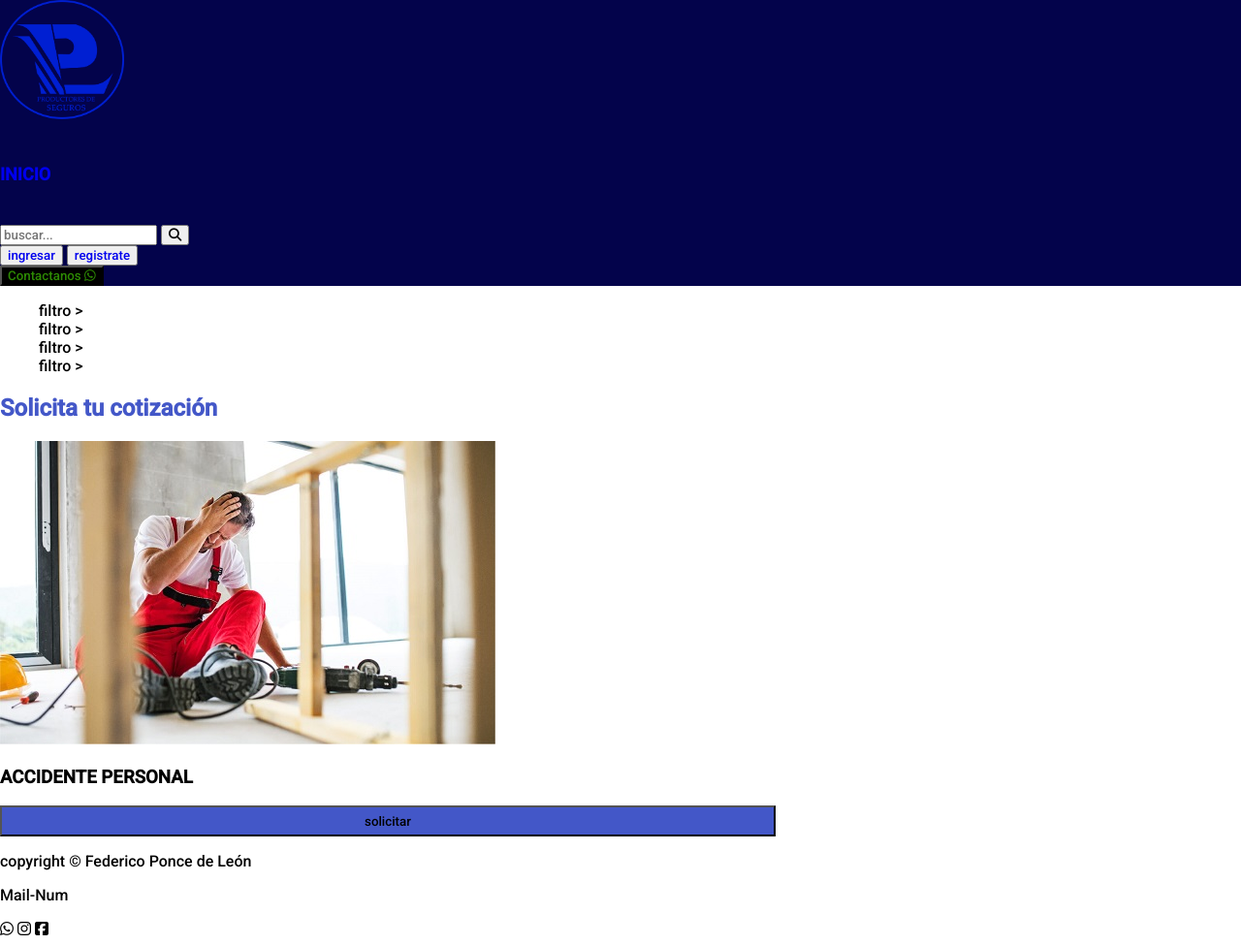
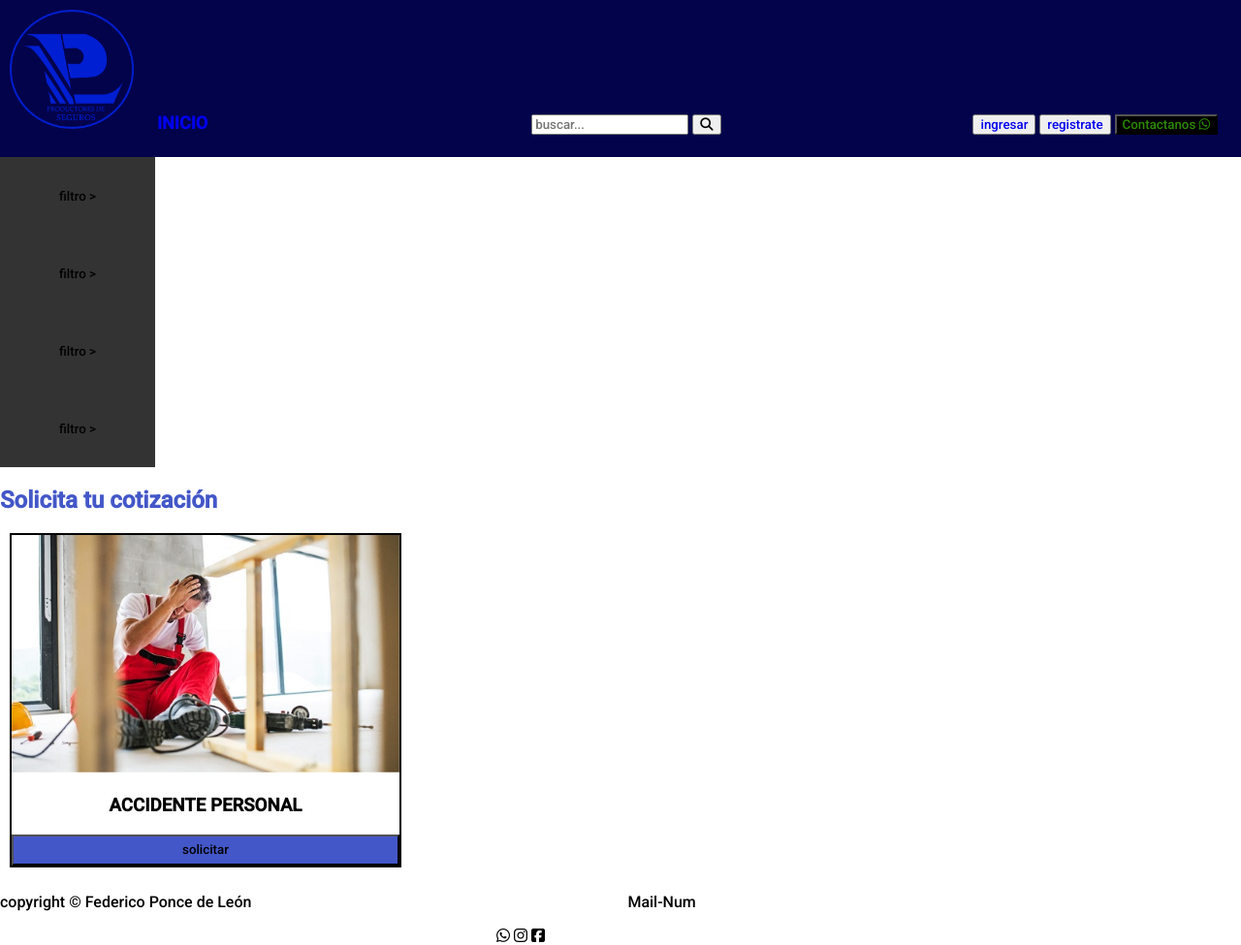
Before and after one commit to wasapjg/Cotizaciones-Ponce-de-Leon, a plain HTML site: page html/filtro4.html in a window 1280 px wide. Shown: the whole page at 97% size. Drawn offline with Linux system fonts and the light colour scheme.

Commit message:
Box-Modeling

```diff
--- a/html/filtro4.html
+++ b/html/filtro4.html
@@ -12,10 +12,12 @@
 </head>
 <body>
     <header>
-        <div class="logo">
-            <a href="../index.html"><img class="imagenLogo" src="../img/logo.png" alt="logo"></a>
-        </div>
         <nav>
+
+            <div class="logo">
+                <a href="../index.html"><img class="imagenLogo" src="../img/logo.png" alt="logo"></a>
+            </div>
+
             <a href="../index.html"><h6>INICIO</h6></a>
             <div class="seeker">
                 <input text class="barSeeker" placeholder="buscar...">
@@ -35,10 +37,10 @@
     <nav>
         <div class="ContainerFilters">
             <ul class="filters">
-                <li class="filter-1"><a href="./filtro1.html">filtro ></a></li>
-                <li class="filter-2"><a href="./filtro2.html">filtro ></a></li>
-                <li class="filter-3"><a href="./filtro3.html">filtro ></a></li>
-                <li class="filter-4"><a href="./filtro4.html">filtro ></a></li>
+                <li class="filter-1"><button><a href="./filtro1.html">filtro ></a></button></li>
+                <li class="filter-2"><button><a href="./filtro2.html">filtro ></a></button></li>
+                <li class="filter-3"><button><a href="./filtro3.html">filtro ></a></button></li>
+                <li class="filter-4"><button><a href="./filtro4.html">filtro ></a></button></li>
             </ul>
         </div>
     </nav>
--- a/style.css
+++ b/style.css
@@ -10,6 +10,32 @@ body{
 
 header{
     background-color: #03034b;
+    display: inline-block;
+    width: 100%;
+}
+
+header nav{
+    display: inline-block;
+    width: 100%;
+    padding-bottom: 15px;
+}
+
+.submenu{
+    display: inline-block;
+}
+
+.submenu i{
+    margin-left: 10px;
+    color: #4357C8;
+}
+
+.submenu i:hover{
+    color: blue;
+}
+
+.logo{
+    display: inline-block;
+    margin: 10px;
 }
 
 .imagenLogo{
@@ -18,6 +44,18 @@ header{
 
 nav h6 {
     font-size: large;
+    display: inline-block;
+    margin: 10px;
+}
+
+.seeker{
+    display: inline-block;
+    margin-left: 25%;
+}
+
+.register{
+    display: inline-block;
+    margin-left: 20%;
 }
 
 .contactHeader{
@@ -31,13 +69,30 @@ nav h6 {
 
 /*Estilo para los link de los filtros*/
 
+
+
+.navFilter{
+    display: inline-block;
+}
+
 .filters{
     list-style: none;
+    margin-left: -40px;
+    margin-top: 0;
+}
+
+.filters button{
+    margin: 0;
+    width: 160px;
+    height: 80px;
+    background-color: #333;
+    border: none;
 }
 
 .filters a{
     color: #000;
 }
+
 
 /*Titulo*/
 
@@ -65,8 +120,36 @@ span{
 
 /*Producto*/
 
+.containerProduct{
+    margin: 10px;
+    border: 2px solid black;
+    width: 400px;
+}
+
+.containerProduct img{
+    width: 400px;
+}
+
+.containerProduct h3{
+    text-align: center;
+}
+
 .solicitar{
-    width: 100vh;
+    width: 400px;
     height: 4vh;
     background-color: #4357C8;
 }
+
+/* footer */
+
+footer div{
+    display: inline-block;
+}
+
+.mail-num{
+    margin-left: 30%;
+}
+
+.socialmedia{
+    margin-left: 40%;
+}
```
Also changed, not shown: html/contactanos.html (+1 -1 lines), html/filtro1.html (+8 -7 lines), html/filtro2.html (+8 -7 lines), html/filtro3.html (+8 -7 lines), html/ingreso.html (+1 -1 lines), html/registro.html (+1 -1 lines), index.html (+13 -15 lines).
